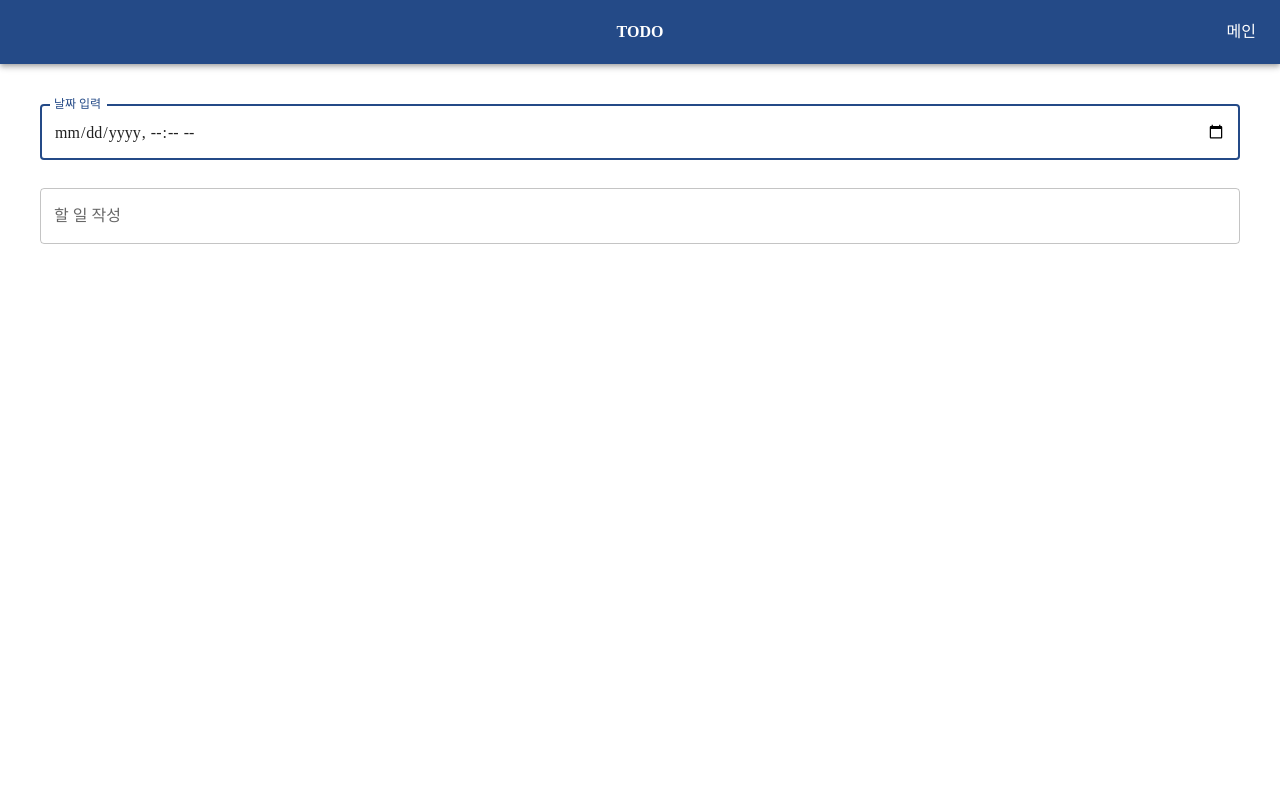
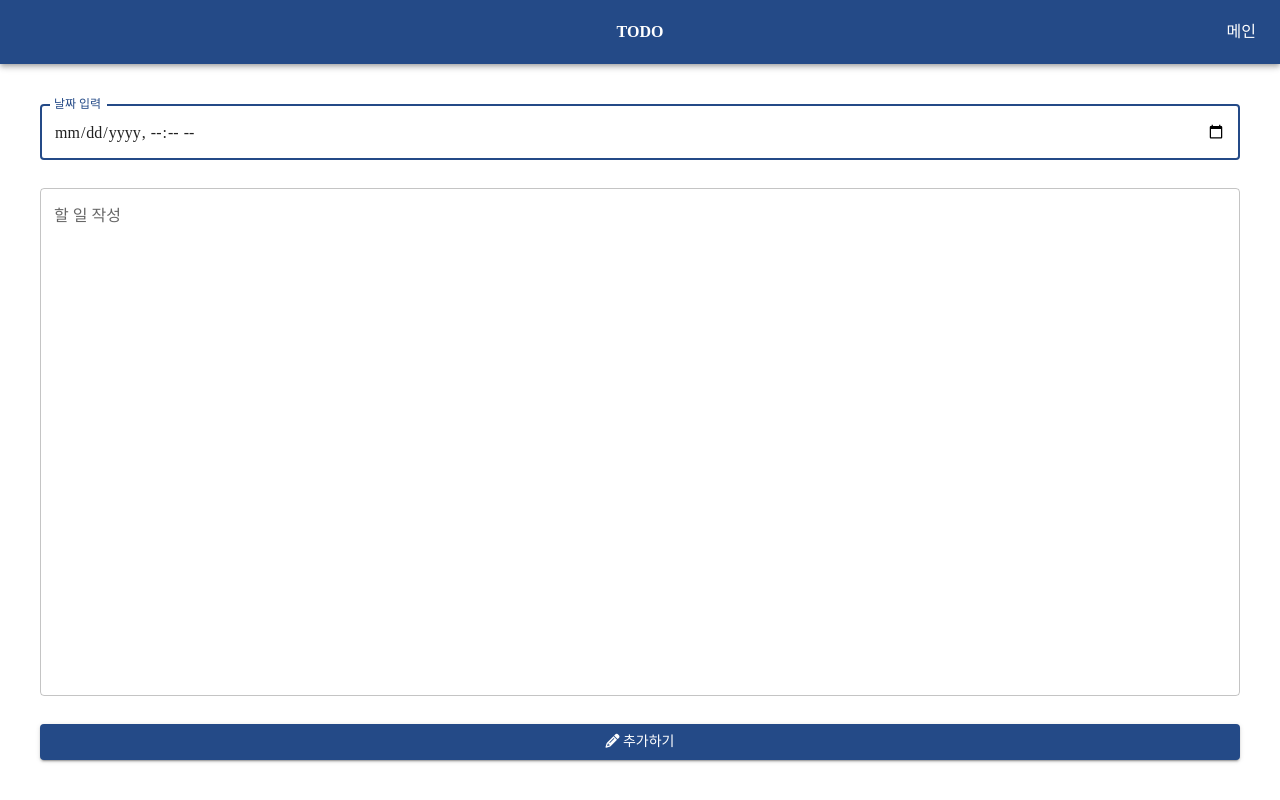
Before and after one commit to Minbyung/2024_react_todoList, a React (Create React App) app: page /#/write in a window 1280 px wide. Built offline with nearby package versions, Linux system fonts and the light colour scheme; a web font is replaced by a local one.

Commit message:
할 일 폼 체크

```diff
--- a/src/compoents/pages/WritePage.js
+++ b/src/compoents/pages/WritePage.js
@@ -1,14 +1,53 @@
-import { TextField } from "@mui/material";
+import { Button, TextField } from "@mui/material";
 
 export default function WritePage() {
-    return (
-      <>
-        <div className="flex-1 flex p-10 flex-col gap-7">
-          <TextField label="날짜 입력" focused type="datetime-local"/>
+  const onSubmit = (e) => {
+    e.preventDefault();
 
-          <TextField label="할 일 작성" multiline/>
+    const form = e.target;
 
-        </div>
-      </>
-    );
-  }
+    form.content.value = form.content.value.trim();
+
+    if ( form.regDate.value.length == 0 ) {
+      alert("날짜를 입력해주세요.");
+      form.regDate.focus();
+      return;
+    }
+
+    if ( form.content.value.length == 0 ) {
+      alert("내용을 입력해주세요.");
+      form.content.focus();
+      return;
+    }
+  };
+
+  return (
+    <>
+      <form className="flex-1 flex p-10 flex-col gap-7" onSubmit={onSubmit}>
+        <TextField
+          label="날짜 입력"
+          focused
+          type="datetime-local"
+          name="regDate"
+        />
+
+        <TextField
+          label="할 일 작성"
+          multiline
+          name="content"
+          className="flex-1 flex"
+          InputProps={{ className: "flex-1 flex-col" }}
+          inputProps={{ className: "flex-1" }}
+        />
+
+        <Button type="submit" variant="contained">
+          <span>
+            <i class="fa-solid fa-pencil"></i>
+          </span>
+          <span>&nbsp;</span>
+          <span>추가하기</span>
+        </Button>
+      </form>
+    </>
+  );
+}
```
